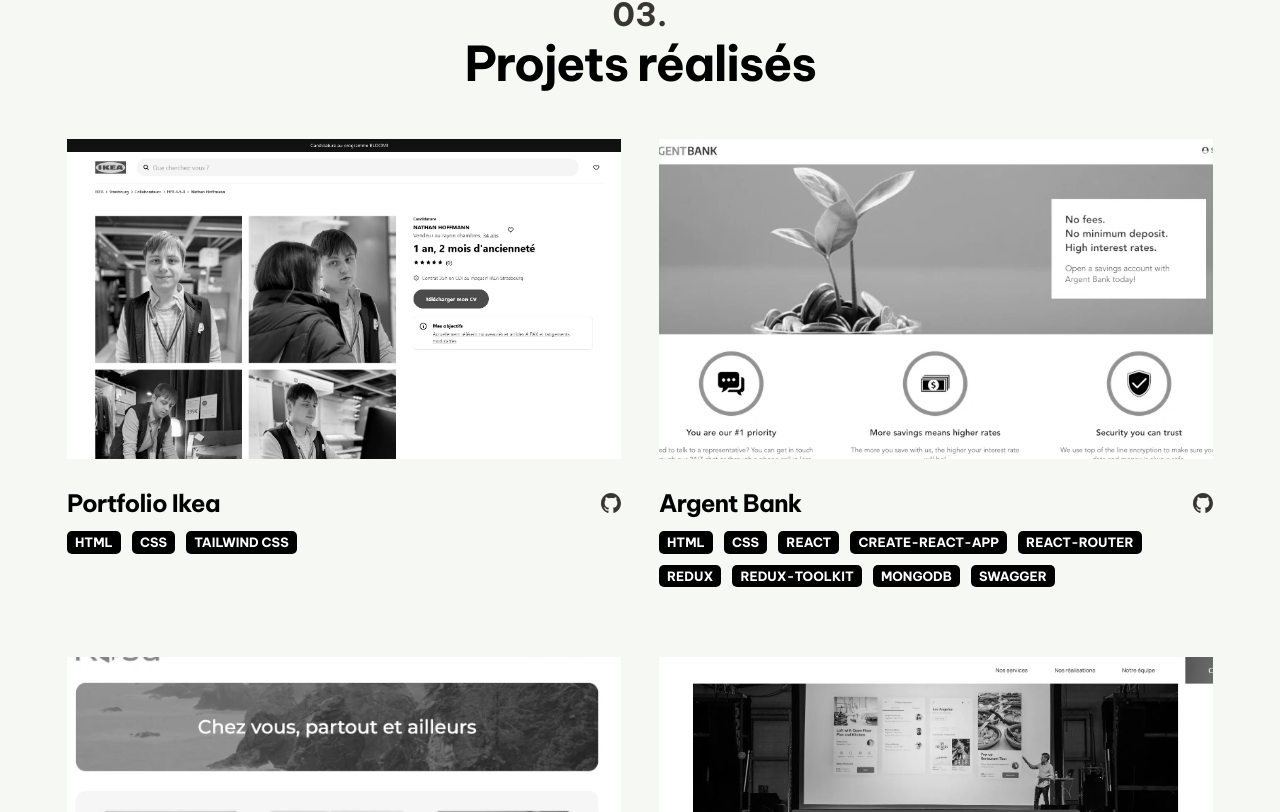
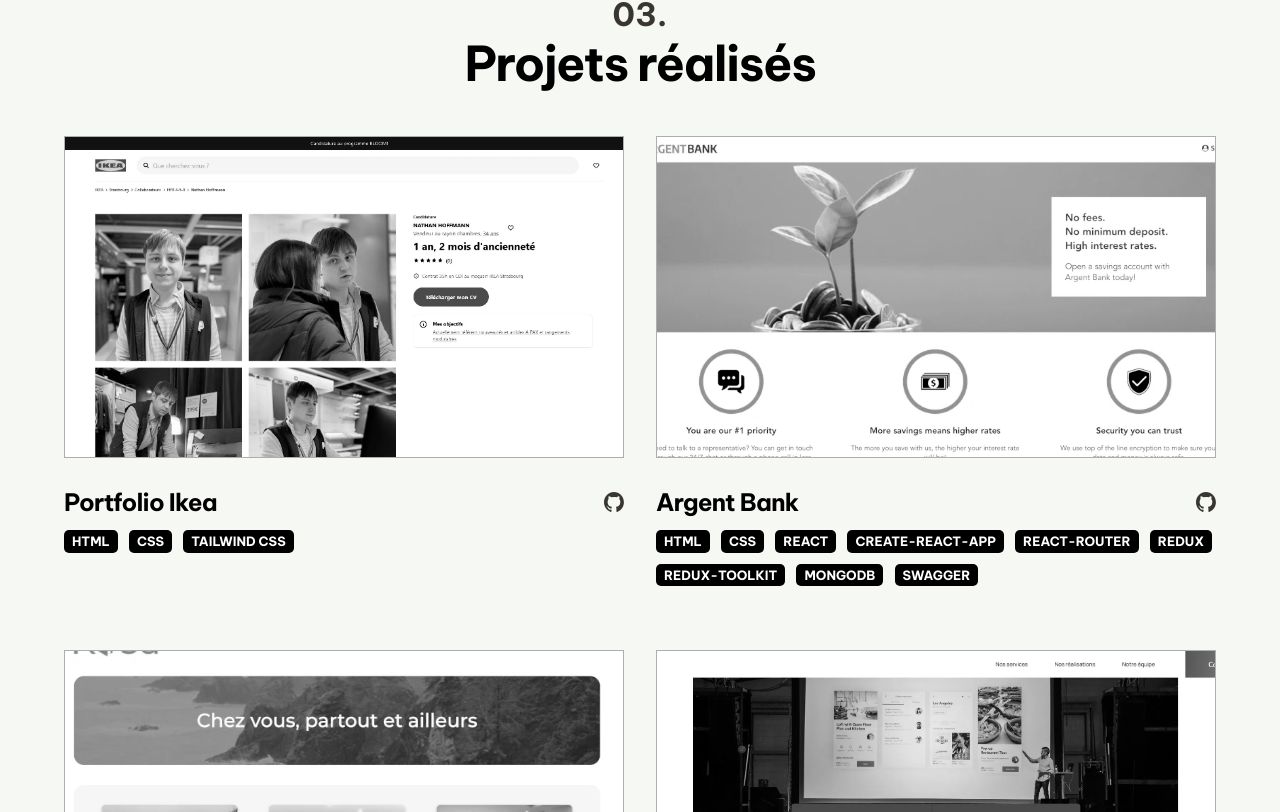
Before and after one commit to xuantam-h/xuantam-hoang, a React (Create React App) app: page / in a window 1280 px wide. Shown: the part 2488-3300 px from the top of the page. Built offline with nearby package versions, Linux system fonts and the light colour scheme.

Commit message:
Adjusted Project component, removed unnecessary CSS, added AOS animation to each project

```diff
--- a/src/components/ProjectCard/ProjectCard.scss
+++ b/src/components/ProjectCard/ProjectCard.scss
@@ -11,19 +11,6 @@
 
     .project-item{
         position: relative;
-        border:3px solid transparent;
-        transition: border 250ms ease-in-out;
-
-        &:hover{
-            .project-overlay{
-                opacity: 1;
-            }
-            .project-image{
-                img{
-                    transform:scale(1.5);
-                }
-            }
-        }
 
         .project-overlay{
             width: 100%;
@@ -50,8 +37,8 @@
     }
 
     .project-image{
-        z-index: 0;
         overflow: hidden;
+        border: 1px solid $border-color;
         img{
             width: 100%;
             object-fit: cover;
--- a/src/components/ProjectCard/index.js
+++ b/src/components/ProjectCard/index.js
@@ -6,7 +6,7 @@
 
     return (
         <>
-        <div className="project-item">
+        <div className="project-item" data-aos="fade-up" data-aos-duration="600">
             <div className="project-image">
                 {image ? <img src={image} alt={title}/> : <img src="https://placehold.co/600x400" alt="Project cover"/>}
             </div>
```
